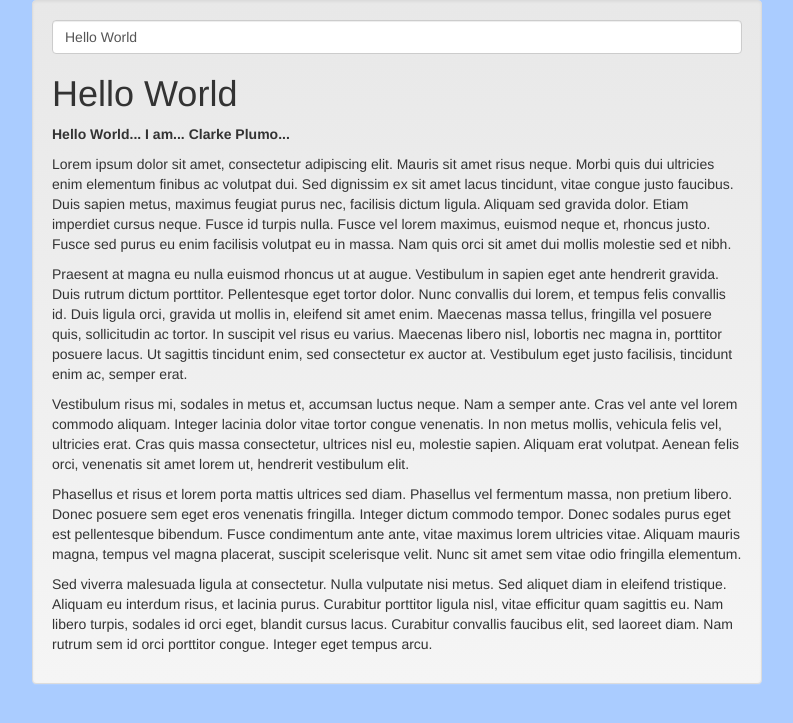
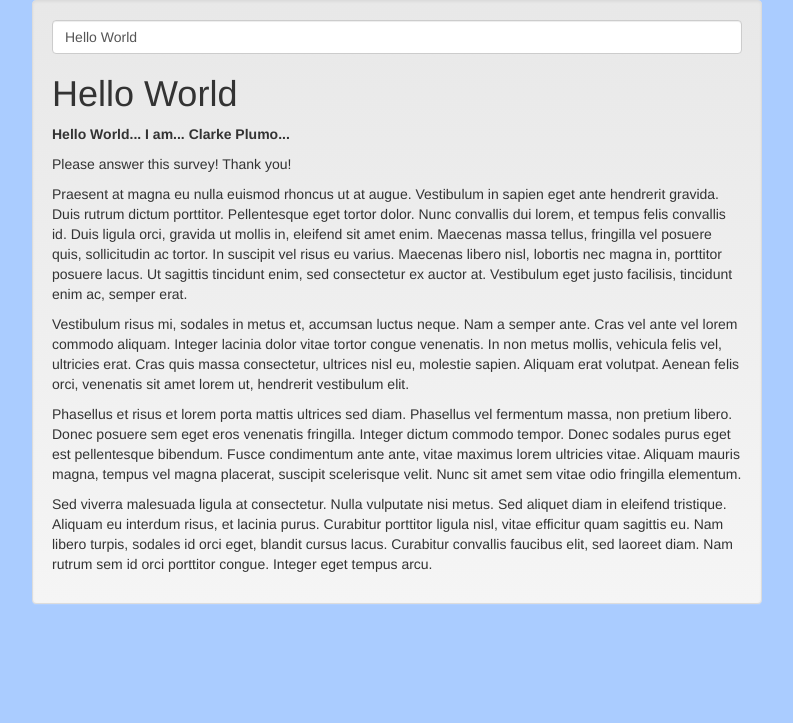
Before and after one commit to clrke/sarprit, a Django app: page / in a window 1280 px wide. Shown: the top 723 px of the page, without its empty margins (243-1036 px from the left). Run offline with Django 3.2, Linux system fonts and the light colour scheme; data that the repository does not hold is empty; some libraries are stand-ins or nearby versions.

Commit message:
Replace dummy text with valid text

```diff
--- a/global/templates/survey/index.html
+++ b/global/templates/survey/index.html
@@ -22,7 +22,7 @@
 						</b>
 					</p>
 					<p>
-						Lorem ipsum dolor sit amet, consectetur adipiscing elit. Mauris sit amet risus neque. Morbi quis dui ultricies enim elementum finibus ac volutpat dui. Sed dignissim ex sit amet lacus tincidunt, vitae congue justo faucibus. Duis sapien metus, maximus feugiat purus nec, facilisis dictum ligula. Aliquam sed gravida dolor. Etiam imperdiet cursus neque. Fusce id turpis nulla. Fusce vel lorem maximus, euismod neque et, rhoncus justo. Fusce sed purus eu enim facilisis volutpat eu in massa. Nam quis orci sit amet dui mollis molestie sed et nibh.
+						Please answer this survey! Thank you!
 					</p>
 					<p>
 						Praesent at magna eu nulla euismod rhoncus ut at augue. Vestibulum in sapien eget ante hendrerit gravida. Duis rutrum dictum porttitor. Pellentesque eget tortor dolor. Nunc convallis dui lorem, et tempus felis convallis id. Duis ligula orci, gravida ut mollis in, eleifend sit amet enim. Maecenas massa tellus, fringilla vel posuere quis, sollicitudin ac tortor. In suscipit vel risus eu varius. Maecenas libero nisl, lobortis nec magna in, porttitor posuere lacus. Ut sagittis tincidunt enim, sed consectetur ex auctor at. Vestibulum eget justo facilisis, tincidunt enim ac, semper erat.
```
